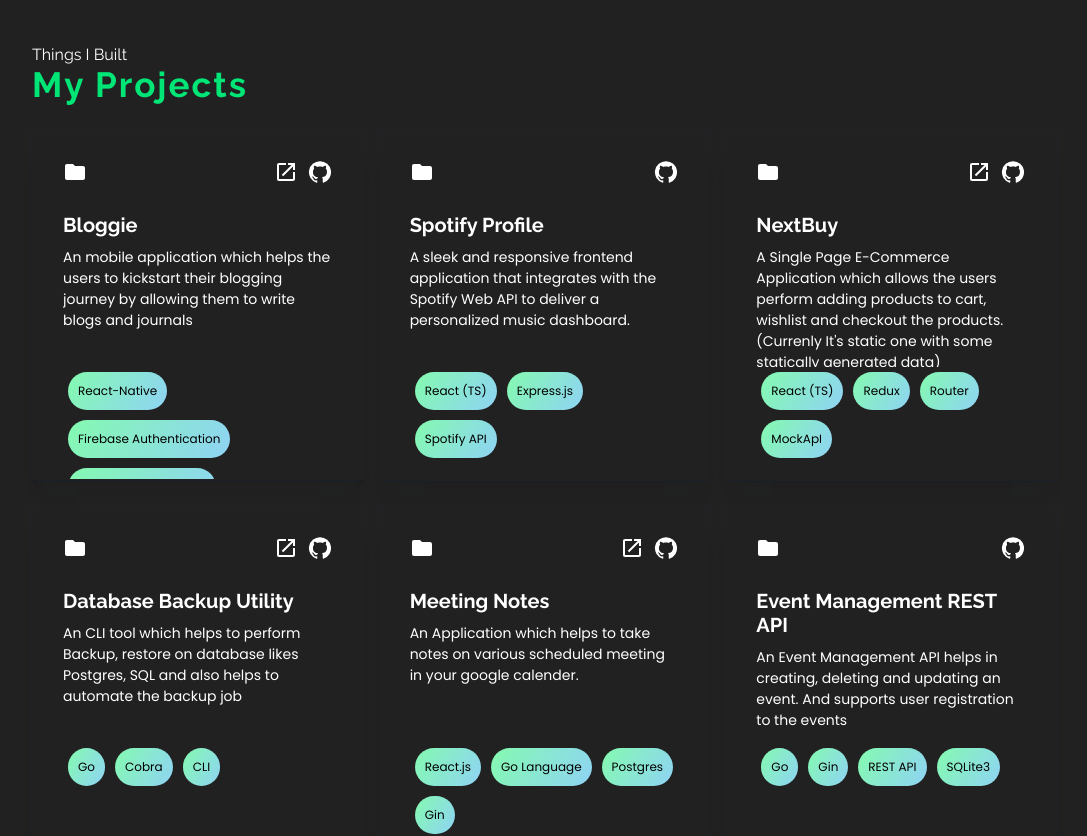
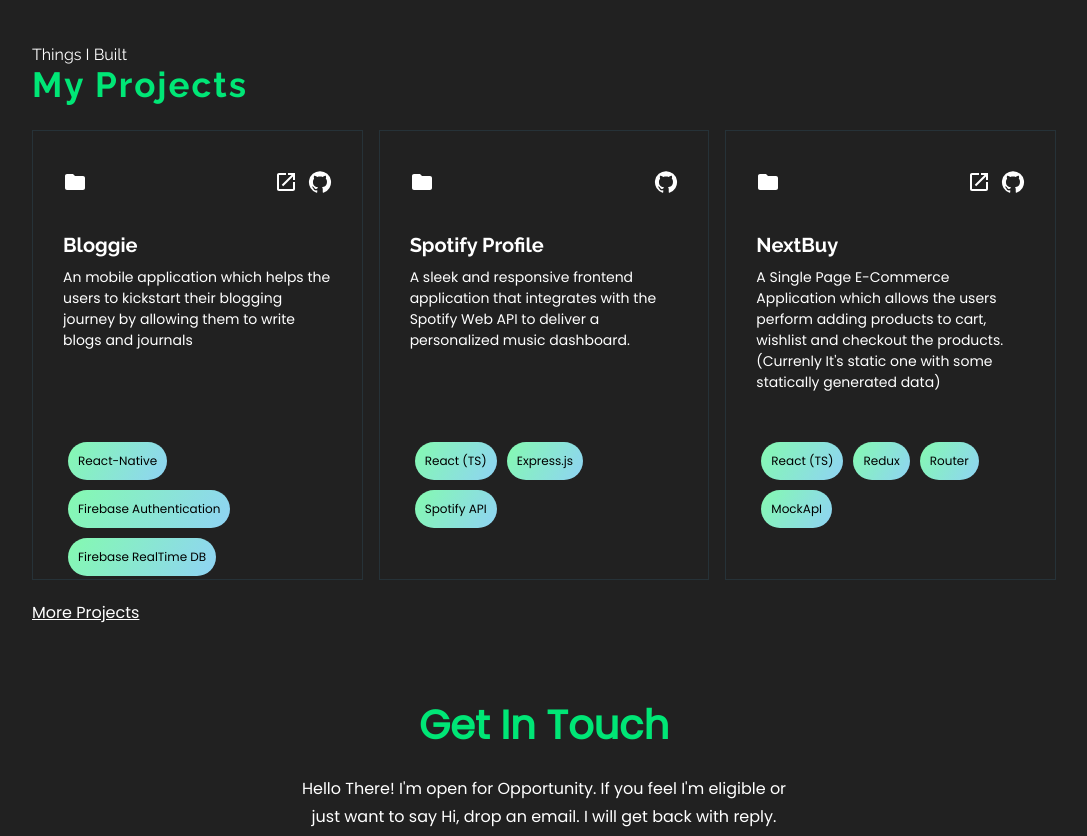
Before and after one commit to sambasivareddy-ch/sambasiva, a React (Create React App) app: page / in a window 1280 px wide. Shown: the part 1900-2736 px from the top of the page, without its empty margins (96-1183 px from the left). Built offline with nearby package versions, Linux system fonts and the light colour scheme.

Commit message:
Project page added

```diff
--- a/src/App.js
+++ b/src/App.js
@@ -7,7 +7,7 @@ const App = () => {
   return (
     <Routes>
       <Route path='/' element={<Main />} exact />
-      {/* <Route path='/projects' element={<ProjectPage />} exact /> */}
+      <Route path='/projects' element={<ProjectPage />} exact />
     </Routes>
   );
 }
--- a/src/components/Projects.js
+++ b/src/components/Projects.js
@@ -34,35 +34,6 @@ const projects_arr = [
         status: "Completed",
         preview: true,
     },
-    {
-        project_name: "Database Backup Utility",
-        link: "https://github.com/sambasivareddy-ch/db_backup_utility/releases/tag/v1.0.0",
-        gitlink: "https://github.com/sambasivareddy-ch/db_backup_utility",
-        description:
-            "An CLI tool which helps to perform Backup, restore on database likes Postgres, SQL and also helps to automate the backup job",
-        skills: ["Go", "Cobra", "CLI"],
-        status: "Completed",
-        preview: true,
-    },
-    {
-        project_name: "Meeting Notes",
-        link: "https://meeting-notes-phi.vercel.app/",
-        gitlink: "https://github.com/sambasivareddy-ch/meeting_notes",
-        description:
-            "An Application which helps to take notes on various scheduled meeting in your google calender.",
-        skills: ["React.js", "Go Language", "Postgres", "Gin"],
-        status: "Completed",
-        preview: true,
-    },
-    {
-        project_name: "Event Management REST API",
-        link: "",
-        gitlink: "https://github.com/sambasivareddy-ch/rest_api_go",
-        description: "An Event Management API helps in creating, deleting and updating an event. And supports user registration to the events",
-        skills: ['Go', 'Gin ', 'REST API', 'SQLite3'],
-        status: "Completed",
-        preview: false,
-    },
 ];
 
 const Projects = () => {
@@ -81,6 +52,7 @@ const Projects = () => {
                     );
                 })}
             </div>
+            <Link to={"/projects"}>More Projects</Link>
         </div>
     );
 };
--- a/src/pages/ProjectPage.js
+++ b/src/pages/ProjectPage.js
@@ -6,6 +6,36 @@ import KeyboardBackspaceIcon from "@mui/icons-material/KeyboardBackspace";
 
 const projects_arr = [
     {
+        project_name: "Bloggie",
+        link: "https://testflight.apple.com/join/fEEEqPXk",
+        gitlink: "https://github.com/sambasivareddy-ch/Bloggie",
+        description:
+            "An mobile application which helps the users to kickstart their blogging journey by allowing them to write blogs and journals",
+        skills: ["React-Native", "Firebase Authentication", "Firebase RealTime DB"],
+        status: "Completed",
+        preview: true,
+    },
+    {
+        project_name: "Spotify Profile",
+        link: "https://spotify-profile-dashboard.vercel.app/",
+        gitlink: "https://github.com/sambasivareddy-ch/spotify-profile-client",
+        description:
+            "A sleek and responsive frontend application that integrates with the Spotify Web API to deliver a personalized music dashboard.",
+        skills: ["React (TS)", "Express.js", "Spotify API"],
+        status: "Completed",
+        preview: false,
+    },
+    {
+        project_name: "NextBuy",
+        link: "https://e-nextbuy.vercel.app/",
+        gitlink: "https://github.com/sambasivareddy-ch/nextbuy",
+        description:
+            "A Single Page E-Commerce Application which allows the users perform adding products to cart, wishlist and checkout the products. (Currenly It's static one with some statically generated data)",
+        skills: ["React (TS)", "Redux", "Router", "MockApI"],
+        status: "Completed",
+        preview: true,
+    },
+    {
         project_name: "Database Backup Utility",
         link: "https://github.com/sambasivareddy-ch/db_backup_utility/releases/tag/v1.0.0",
         gitlink: "https://github.com/sambasivareddy-ch/db_backup_utility",
@@ -13,6 +43,7 @@ const projects_arr = [
             "An CLI tool which helps to perform Backup, restore on database likes Postgres, SQL and also helps to automate the backup job",
         skills: ["Go", "Cobra", "CLI"],
         status: "Completed",
+        preview: true,
     },
     {
         project_name: "Meeting Notes",
@@ -20,50 +51,18 @@ const projects_arr = [
         gitlink: "https://github.com/sambasivareddy-ch/meeting_notes",
         description:
             "An Application which helps to take notes on various scheduled meeting in your google calender.",
-        skills: ["React.js", "Go", "REST", "Postgres", "Redis", "Gin"],
+        skills: ["React.js", "Go Language", "Postgres", "Gin"],
         status: "Completed",
-    },
-    {
-        project_name: "Examination Planner for Edu Institutes",
-        link: "",
-        gitlink: "https://github.com/sambasivareddy-ch/exam_planner",
-        description: "A Exam Planner which helps the education institutes to schedule/plan their examinations and students/invigilators can get their schedule",
-        skills: ['React.JS', 'Postgres', 'Node.JS', 'Express', 'Docker'],
-        status: "Completed"
+        preview: true,
     },
     {
         project_name: "Event Management REST API",
         link: "",
         gitlink: "https://github.com/sambasivareddy-ch/rest_api_go",
         description: "An Event Management API helps in creating, deleting and updating an event. And supports user registration to the events",
-        skills: ['Go', 'Gin', 'REST API', 'SQLite3'],
-        status: "Completed"
-    },
-    {
-        project_name: "Notebook CLI",
-        link: "",
-        gitlink: "https://github.com/sambasivareddy-ch/notebook_cli",
-        description: "A Notes making CLI application return in Go with support of creating, modifying, delete, viewing the notes",
-        skills: ['Go', 'CLI', 'Cobra', 'PromptUI', 'SQLite3'],
-        status: "Completed"
-    },
-    {
-        project_name: "Social Clubs Event Manager",
-        link: "",
-        gitlink: "https://github.com/samba-chinta/club_manager",
-        description: "A project which helps to integrate all the social clubs in the college & helps in scheduling their events without any conflicts with other club events.",
-        skills: ['React.js', 'Node.js', 'Express.js', 'REST API', 'MongoDB'],
-        status: "Completed"
-    },
-    {
-        project_name: "Query based Application",
-        link: "",
-        gitlink:
-            "https://github.com/samba-chinta/question_and_answer_website_client",
-        description:
-            "A project which helps the students to clear their doubts by posting the doubts in the form of question, and get answers from fellow students.",
-        skills: ["React.js", "Node.js", "Express.js", "REST API"],
+        skills: ['Go', 'Gin ', 'REST API', 'SQLite3'],
         status: "Completed",
+        preview: false,
     },
 ];
 
--- a/src/styles/page.module.css
+++ b/src/styles/page.module.css
@@ -338,8 +338,9 @@
   align-content: space-between;
   margin: 5px auto;
   box-sizing: border-box;
-  border: solid 0.5px rgba(42, 51, 70, 0.03);
-  box-shadow: rgba(14, 63, 126, 0.06) 0px 0px 0px 1px, rgba(42, 51, 70, 0.03) 0px 1px 1px -0.5px, rgba(42, 51, 70, 0.04) 0px 2px 2px -1px, rgba(42, 51, 70, 0.04) 0px 3px 3px -1.5px, rgba(42, 51, 70, 0.03) 0px 5px 5px -2.5px, rgba(42, 51, 70, 0.03) 0px 10px 10px -5px, rgba(42, 51, 70, 0.03) 0px 24px 24px -8px;
+  /* border: solid 0.5px rgba(42, 51, 70, 0.03); */
+  border: solid 1px #263238;
+  /* box-shadow: rgba(14, 63, 126, 0.06) 0px 0px 0px 1px, rgba(42, 51, 70, 0.03) 0px 1px 1px -0.5px, rgba(42, 51, 70, 0.04) 0px 2px 2px -1px, rgba(42, 51, 70, 0.04) 0px 3px 3px -1.5px, rgba(42, 51, 70, 0.03) 0px 5px 5px -2.5px, rgba(42, 51, 70, 0.03) 0px 10px 10px -5px, rgba(42, 51, 70, 0.03) 0px 24px 24px -8px; */
 }
 
 .project-header {
@@ -590,7 +591,7 @@
 @media screen and (min-width: 200px) and (max-width: 900px) {
   .pro-wrapper {
     width: 100%;
-    height: 400px;
+    height: 500px;
     grid-template-rows: 10% 50% 30%;
   }
   .edu-wrapper table {
@@ -651,7 +652,7 @@
   }
   .pro-wrapper {
     width: 100%;
-    height: 350px;
+    height: 450px;
     overflow-y: scroll;
   }
   ::-webkit-scrollbar {
@@ -659,13 +660,19 @@
   }
 }
 
-@media screen and (min-width: 829px) and (max-width: 1015px) {
+@media screen and (min-width: 800px) and (max-width: 1100px) {
   .pro-wrapper {
     width: 100%;
+    height: 400px;
+  }
+  .projects-list {
+    display: grid;
+    grid-template-columns: repeat(2, 1fr);
+    gap: 1em;
   }
 }
 
-@media screen and (min-width: 1016px) {
+@media screen and (min-width: 1101px) {
   .projects-list {
     display: grid;
     grid-template-columns: repeat(3, 1fr);
@@ -675,3 +682,17 @@
     width: 100%;
   }
 }
+
+@media screen and (max-width: 800px) {
+  .pro-wrapper {
+    width: 100%;
+    height: 350px;
+  }
+}
+
+@media screen and (max-width: 450px) {
+  .pro-wrapper {
+    width: 100%;
+    height: 400px;
+  }
+}
--- a/src/styles/projectpage.module.css
+++ b/src/styles/projectpage.module.css
@@ -10,12 +10,13 @@
   display: flex;
   align-items: center;
   font-size: 14px;
-  color: #000;
+  color: #fff;
   gap: 10px;
 }
 
 .home-link:hover {
   text-decoration: underline;
+  color: #fff;
 }
 
 .projects-wrapper {
@@ -24,12 +25,18 @@
 }
 
 .title {
-  text-align: center;
+  color: #00e676;
+  margin: 10px 0 20px;
+  font-size: 35px;
+  font-weight: bolder;
+  text-transform: capitalize;
+  letter-spacing: 2px;
+  font-family: var(--font-family-raleway);
 }
 
 .projects-list {
   display: grid;
-  grid-template-columns: repeat(2, 1fr);
+  grid-template-columns: repeat(3, 1fr);
   margin: 20px;
   gap: 5px;
 }
@@ -49,3 +56,19 @@
     flex-direction: column;
   }
 }
+
+@media screen and (min-width: 800px) and (max-width: 1100px) {
+  .projects-list {
+    display: grid;
+    grid-template-columns: repeat(2, 1fr);
+    gap: 1em;
+  }
+}
+
+@media screen and (min-width: 1101px) {
+  .projects-list {
+    display: grid;
+    grid-template-columns: repeat(3, 1fr);
+    gap: 1em;
+  }
+}
```
